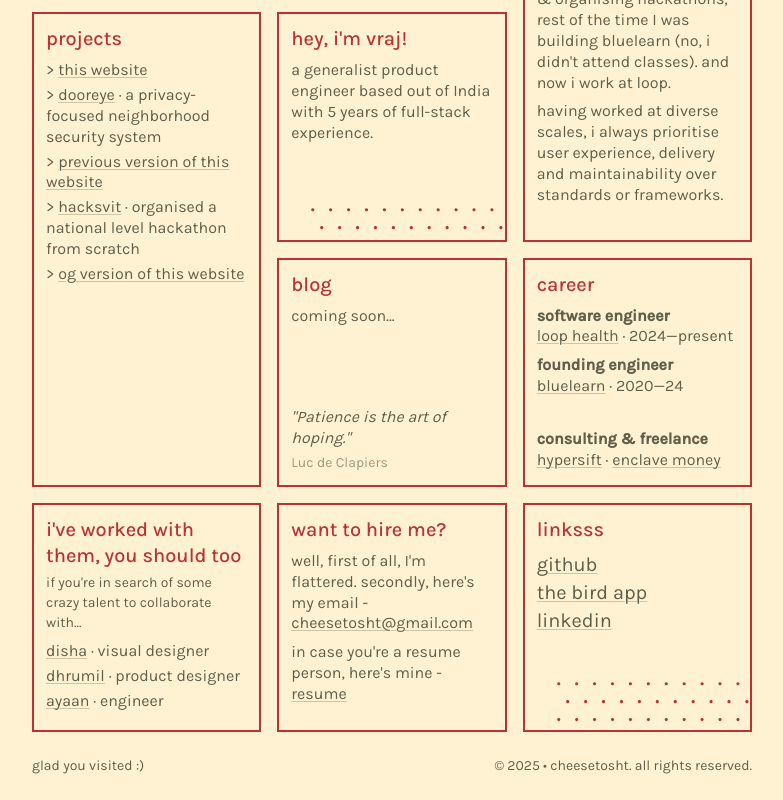
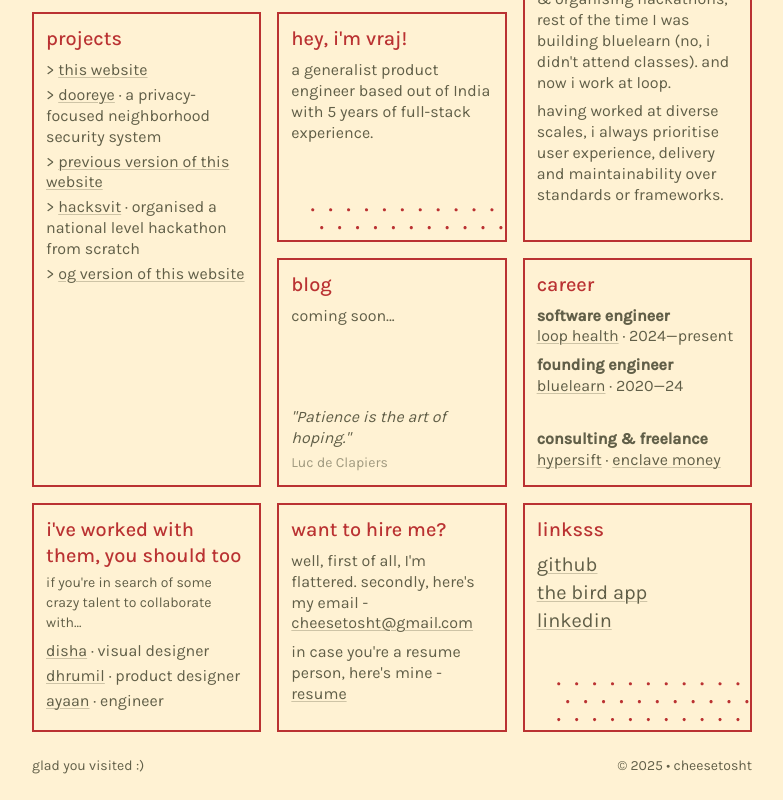
Before and after one commit to cheesetosht/portfolio-one, a SvelteKit app: page / in a window 1280 px wide. Shown: the part 257-1057 px from the top of the page, without its empty margins (248-1031 px from the left). Built offline with nearby package versions, Linux system fonts and the light colour scheme.

Commit message:
chore: change footer

```diff
--- a/src/routes/+page.svelte
+++ b/src/routes/+page.svelte
@@ -129,5 +129,5 @@
 </main>
 <footer class="flex justify-between items-end px-3 pb-3 sm:px-6 sm:pb-6">
 	<small>glad you visited :&#41;</small>
-	<small>&copy; 2025 &bull; cheesetosht. all rights reserved.</small>
+	<small>&copy; 2025 &bull; cheesetosht</small>
 </footer>
```
